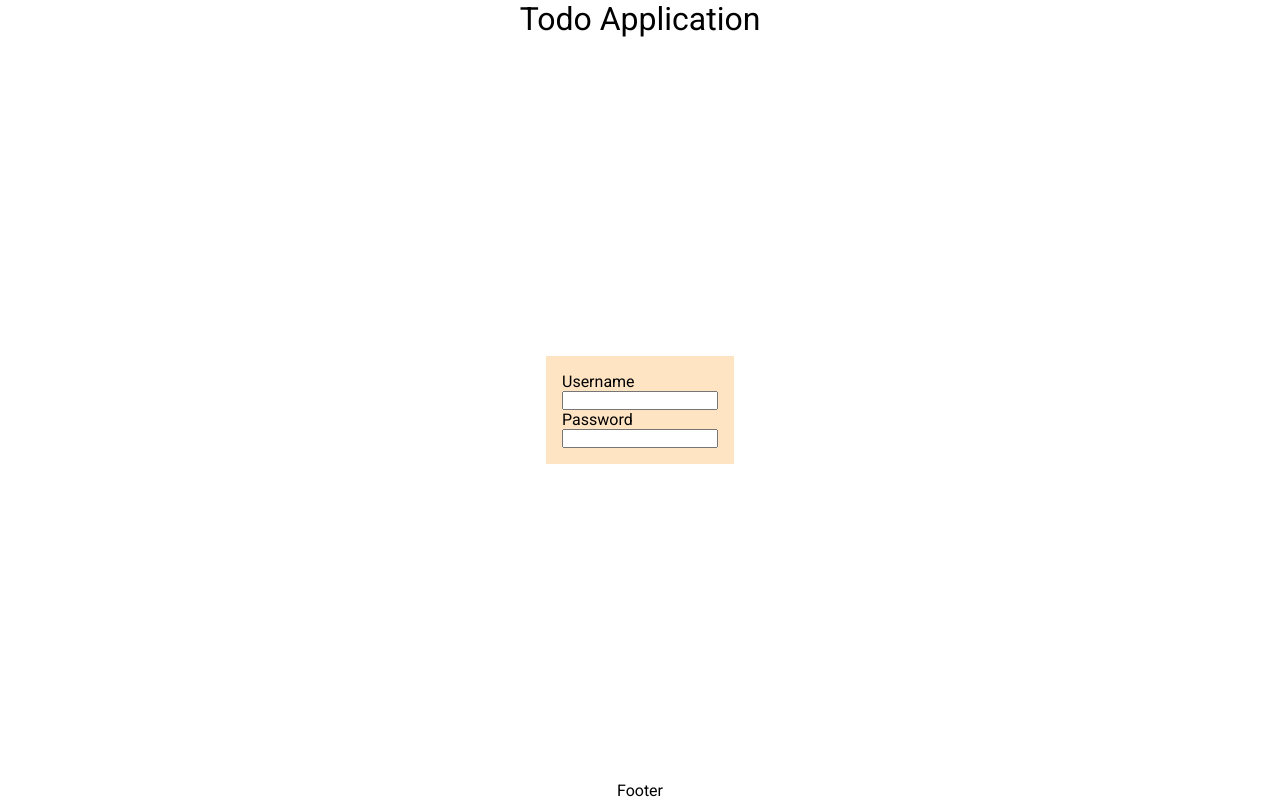
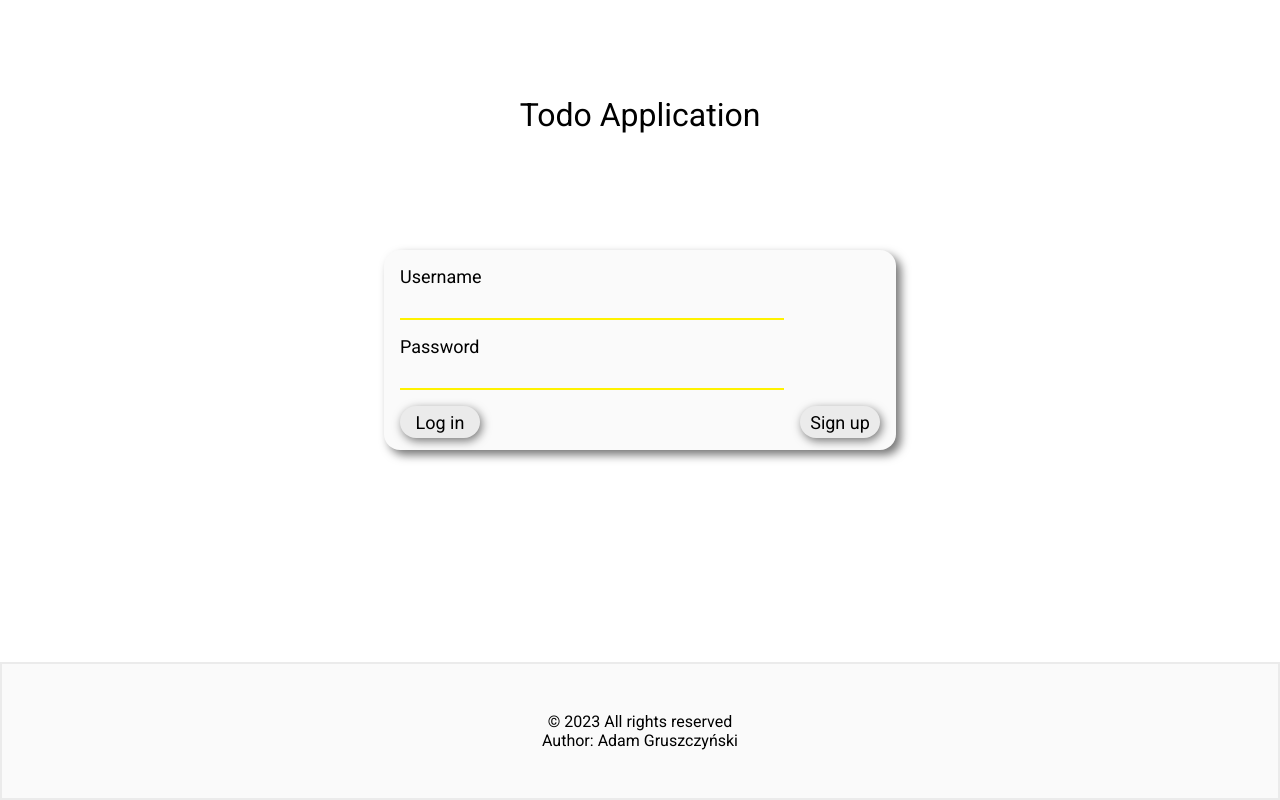
Before and after one commit to JazzV2/Todo-frontend, a React (Create React App) app: page / in a window 1280 px wide. Built offline with nearby package versions, Linux system fonts and the light colour scheme; a web font is replaced by a local one.

Commit message:
Login page is ready

```diff
--- a/src/App.tsx
+++ b/src/App.tsx
@@ -2,11 +2,13 @@ import React from 'react';
 import "./App.scss";
 import { Route, Routes } from 'react-router-dom';
 import Login from './Login/Login.page';
+import Todo from './Todo/Todo.page';
 
 function App() {
   return (
     <Routes>
       <Route path="/" element={<Login />} />
+      <Route path="/todo" element={<Todo />} />
     </Routes>
   );
 }
--- a/src/Login/Login.page.tsx
+++ b/src/Login/Login.page.tsx
@@ -1,5 +1,6 @@
 import React from "react";
 import "./Login.scss";
+import { Link } from "react-router-dom";
 
 const Login = () => {
   return (
@@ -7,12 +8,18 @@ const Login = () => {
       <h1>Todo Application</h1>
       <form>
         <label>Username</label>
-        <input type="text" />
+        <input type="text" id="first"/>
         <label>Password</label>
         <input type="password" />
+        <div className="buttons_field">
+          <Link to="/todo"><button>Log in</button></Link>
+          <button>Sign up</button>
+        </div>
       </form>
       <footer>
-        Footer
+        &copy; 2023 All rights reserved
+        <br />
+        Author: Adam Gruszczyński
       </footer>
     </div>
   );
--- a/src/Login/Login.scss
+++ b/src/Login/Login.scss
@@ -1,11 +1,91 @@
 @import "../mixins";
+@import "../variables";
 
 .contener {
     @include d-flex(column, space-between, center);
     height: 100vh;
+
+    h1 {
+        position: relative;
+        top: 12%;
+    }
+
     form {
         @include d-flex(column, flex-start, flex-start);
-        background-color: bisque;
+        background-color: $main-color;
+        width: 40%;
+        height: 25%;
         padding: 1rem;
+        border-radius: 1rem;
+        font-size: large;
+        box-shadow: 5px 5px 10px rgb(119, 119, 119);
+
+        input {
+            border: none;
+            background-color: $main-color;
+            border-bottom: 2px solid $secondary-color;
+            padding: 5px;
+            margin: 0;
+            font-size: large;
+            width: 80%;
+        }
+
+        #first {
+            margin-bottom: 1rem;
+        }
+
+        input:focus {
+            outline: none;
+        }
+    }
+
+    .buttons_field {
+        //@include d-flex(row, space-between, center);
+        $width-button: 5rem;
+        $height-button: 2rem;
+
+        display: grid;
+        grid-template-columns: $width-button $width-button;
+        grid-template-rows: $height-button;
+        justify-content: space-between;
+        width: 100%;
+        margin-top: 1rem;
+
+        a {
+            margin-left: auto;
+            margin-right: auto;
+        }
+
+        button {
+            border: none;
+            background-color: $third-color;
+            border-radius: 1rem;
+            box-shadow: 2px 3px 10px rgb(119, 119, 119);
+            width: $width-button;
+            height: $height-button;
+            font-size: large;
+            cursor: pointer;
+            transition: 0.1s;
+            margin-left: auto;
+            margin-right: auto;
+        }
+
+        button:hover {
+            background-color: $third-color-hover;
+        }
+
+        button:focus {
+            width: $width-button*0.9;
+            height: $height-button*0.9;
+            font-size: 18px*0.9;
+        }
+    }
+
+    footer {
+        background-color: $main-color;
+        border: 2px solid $third-color;
+        width: 100%;
+        text-align: center;
+        padding: 3rem;
     }
 }
--- /dev/null
+++ b/src/Todo/Todo.page.tsx
@@ -0,0 +1,22 @@
+import React from 'react';
+import "./Todo.scss";
+
+const Todo = () => {
+  return (
+    <div className="todo-contener">
+        <header>
+            <h1>Todo Application</h1>
+            <nav>
+                <ul>
+                    <li>Todo</li>
+                    <li>Account</li>
+                    <li>12:03 11.10.2023</li>
+                    <li>Log out</li>
+                </ul>
+            </nav>
+        </header>
+    </div>
+  )
+}
+
+export default Todo;
--- /dev/null
+++ b/src/Todo/Todo.scss
@@ -0,0 +1,19 @@
+@import "../mixins";
+@import "../variables";
+
+.todo-contener {
+    @include d-flex(column, space-between, center);
+    height: 100vh;
+
+    header {
+        width: 100%;
+        ul {
+            @include d-flex(row, flex-start, flex-start);
+            list-style: none;
+
+            li {
+                margin-right: 1rem;
+            }
+        }
+    }
+}
--- /dev/null
+++ b/src/_variables.scss
@@ -0,0 +1,4 @@
+$main-color: rgb(250, 250, 250);
+$third-color: rgb(235, 235, 235);
+$third-color-hover: rgb(220, 220, 220);
+$secondary-color: rgb(255, 242, 0);
--- /dev/null
+++ b/src/constants/url.constant.ts
@@ -0,0 +1 @@
+export const baseUrl = "https://localhost:7072/api";
```
Also changed, not shown: src/helpers/http.module.ts (added, +8 -0 lines).
